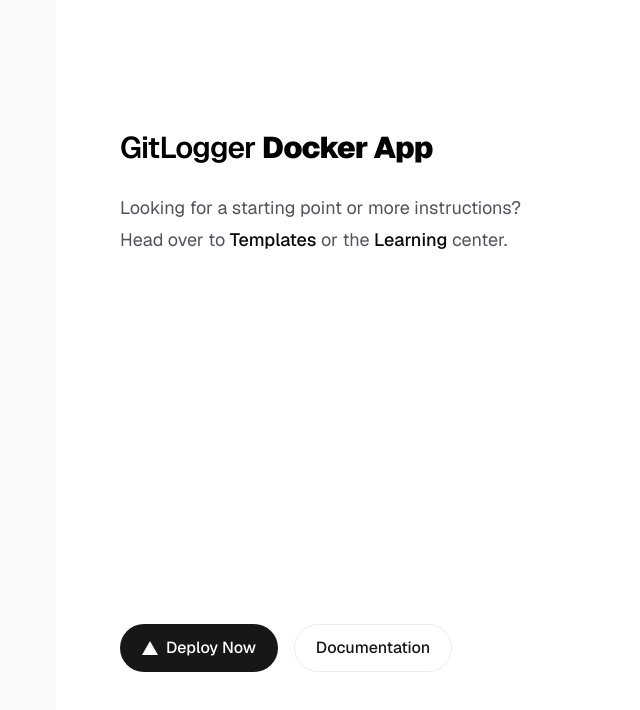
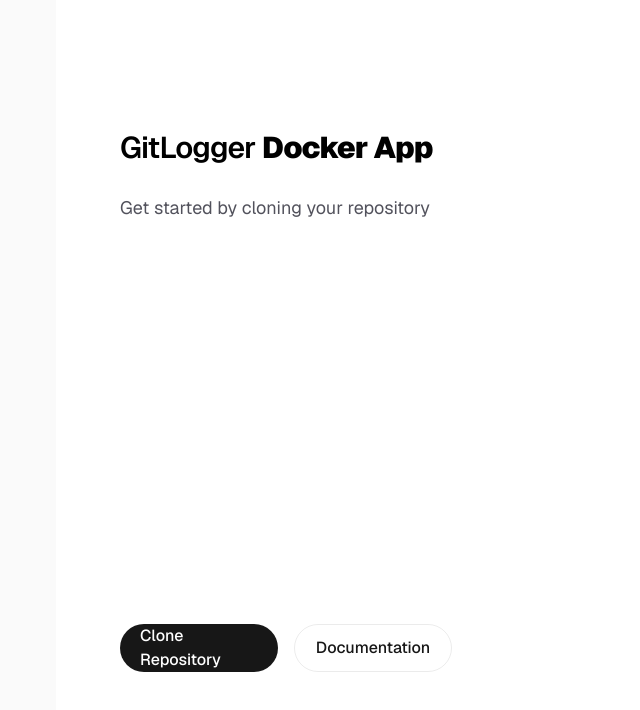
Before and after one commit to GitLogging/GitLogger-Docker, a Next.js app in the folder app-front/: page / in a window 1280 px wide. Shown: the top 710 px of the page, without its empty margins (200-840 px from the left). Built offline with nearby package versions, Linux system fonts and the light colour scheme.

Commit message:
clean: remove template html

```diff
--- a/app-front/app/layout.tsx
+++ b/app-front/app/layout.tsx
@@ -1,6 +1,8 @@
 import type { Metadata } from "next"
 import { Geist, Geist_Mono } from "next/font/google"
 import "./globals.css"
+// import "./gitlogger-base.css"
+// import "./gitlogger-4bitcss-iceberg-dark.css"
 
 const geistSans = Geist({
     variable: "--font-geist-sans",
--- a/app-front/app/page.tsx
+++ b/app-front/app/page.tsx
@@ -9,38 +9,17 @@ export default function Home() {
                         <a href="https://gitlogger.com/">GitLogger</a> <b>Docker App</b>
                     </h1>
                     <p className="max-w-md text-lg leading-8 text-zinc-600 dark:text-zinc-400">
-                        Looking for a starting point or more instructions? Head over to{" "}
-                        <a
-                            href="https://vercel.com/templates?framework=next.js&utm_source=create-next-app&utm_medium=appdir-template-tw&utm_campaign=create-next-app"
-                            className="font-medium text-zinc-950 dark:text-zinc-50"
-                        >
-                            Templates
-                        </a>{" "}
-                        or the{" "}
-                        <a
-                            href="https://nextjs.org/learn?utm_source=create-next-app&utm_medium=appdir-template-tw&utm_campaign=create-next-app"
-                            className="font-medium text-zinc-950 dark:text-zinc-50"
-                        >
-                            Learning
-                        </a>{" "}
-                        center.
+                        Get started by cloning your repository
                     </p>
                 </div>
                 <div className="flex flex-col gap-4 text-base font-medium sm:flex-row">
                     <a
                         className="flex h-12 w-full items-center justify-center gap-2 rounded-full bg-foreground px-5 text-background transition-colors hover:bg-[#383838] dark:hover:bg-[#ccc] md:w-[158px]"
-                        href="https://vercel.com/new?utm_source=create-next-app&utm_medium=appdir-template-tw&utm_campaign=create-next-app"
+                        href="#"
                         target="_blank"
                         rel="noopener noreferrer"
                     >
-                        <Image
-                            className="dark:invert"
-                            src="/vercel.svg"
-                            alt="Vercel logomark"
-                            width={16}
-                            height={16}
-                        />
-                        Deploy Now
+                        Clone Repository
                     </a>
                     <a
                         className="flex h-12 w-full items-center justify-center rounded-full border border-solid border-black/[.08] px-5 transition-colors hover:border-transparent hover:bg-black/[.04] dark:border-white/[.145] dark:hover:bg-[#1a1a1a] md:w-[158px]"
```
